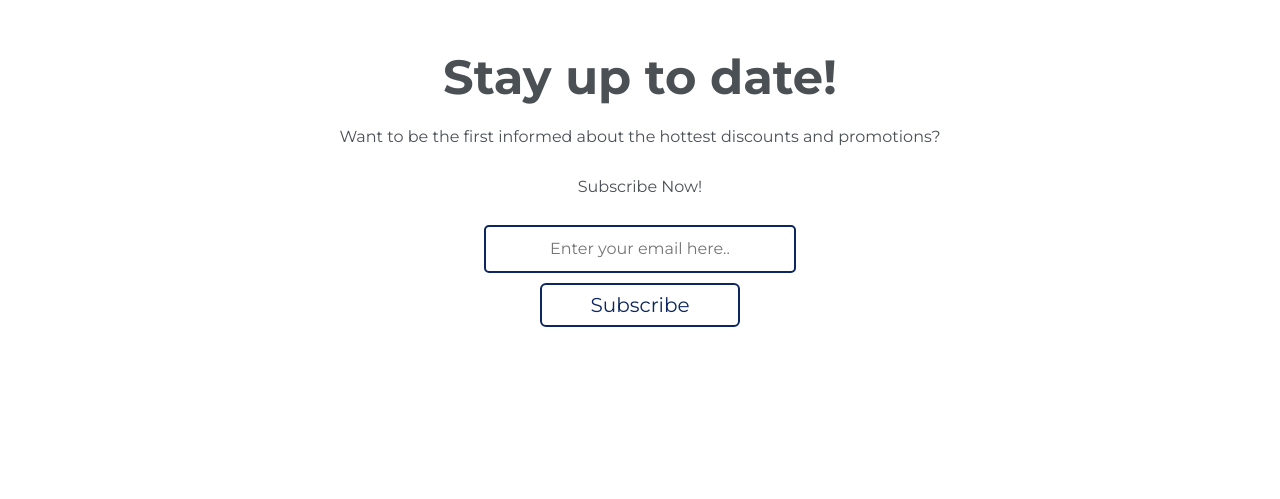
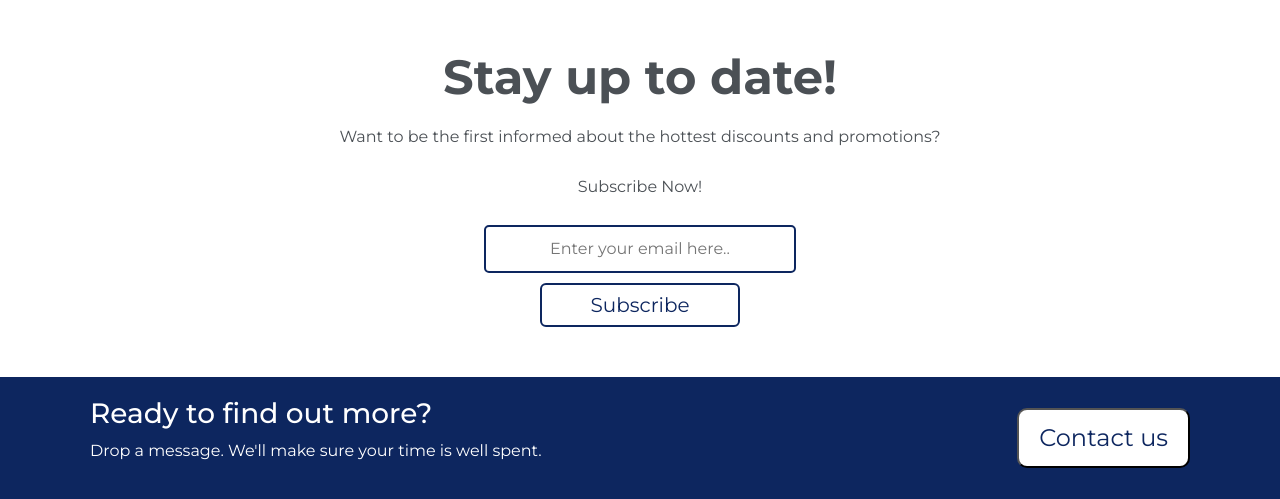
Before and after one commit to IstongKoloy/Mini-Project-2, a PHP site: page / in a window 1280 px wide. Shown: the part 1521-2020 px from the top of the page. Before the commit the page ends 1848 px from the top, so only its background shows below. Run offline with PHP 8.4, Linux system fonts and the light colour scheme.

Commit message:
glenn pogi

```diff
--- a/css/style.css
+++ b/css/style.css
@@ -235,3 +235,47 @@ li.header-social-item:hover{
     color: #fff;
     border: 2px solid #0D265F;
 }
+.section6{
+    background-color: #0D265F;
+}
+.goToContact{
+    display: flex;
+    justify-content: space-between;
+    align-items: center;
+    padding: 20px;
+}
+.goToContact .contactText{
+    color: #fff;
+}
+#btnContact{
+    background-color: #fff;
+    color: #0D265F;
+    border-radius: 10px;
+    padding: 10px 20px;
+    font-size: 1.5em;
+    position: relative;
+    text-align: center;
+    -webkit-transition-duration: 0.4s; /* Safari */
+    transition-duration: 0.4s;
+    text-decoration: none;
+    overflow: hidden;
+    cursor: pointer;
+}
+#btnContact:after {
+    content: "";
+    background: #1e4091;
+    display: block;
+    position: absolute;
+    padding-top: 300%;
+    padding-left: 350%;
+    margin-left: -20px!important;
+    margin-top: -120%;
+    opacity: 0;
+    transition: all 0.8s
+}
+#btnContact:active:after {
+    padding: 0;
+    margin: 0;
+    opacity: 1;
+    transition: 0s
+}
--- a/index.html
+++ b/index.html
@@ -134,6 +134,17 @@
                 <button id="btn-sub" class="btn btnCustom">Subscribe</button>
             </div>
         </section>
+        <section class="section6">
+            <div class="goToContact container-lg">
+                <div class="contactText">
+                    <h3>Ready to find out more?</h3>
+                    <p>Drop a message. We'll make sure your time is well spent.</p>
+                </div>
+                <div>
+                    <button id="btnContact">Contact us</button>
+                </div>
+            </div>
+        </section>
     </main>
 
     <!-- Bootstrap js -->
```
